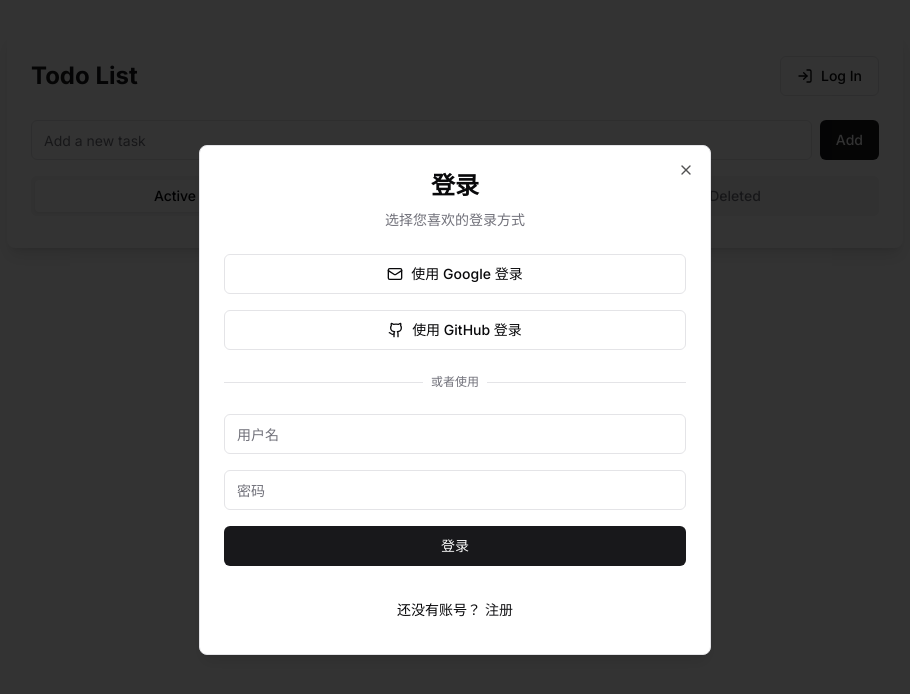
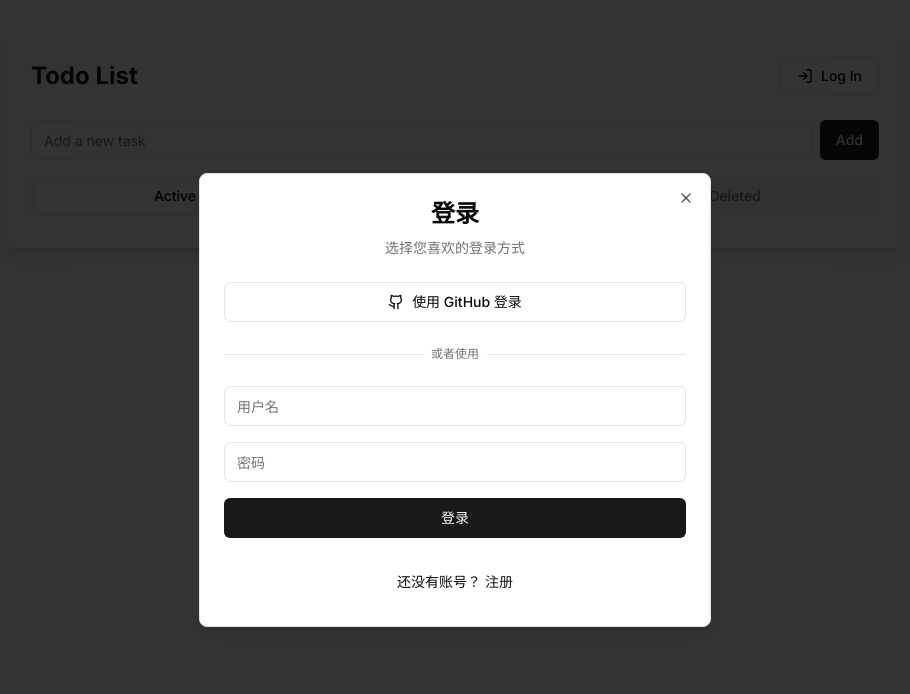
Before and after one commit to falconchen/cf-next-todo, a Next.js app: page / in a window 1280 px wide. Both pictures are taken after a click on the button "Log In". Shown: the top 694 px of the page, without its empty margins (185-1095 px from the left). Built offline with nearby package versions, Linux system fonts and the light colour scheme.

Commit message:
Remove google login temporary

```diff
--- a/src/components/login-form.jsx
+++ b/src/components/login-form.jsx
@@ -79,10 +79,10 @@ export function LoginForm({
         </p>
       </div>
       <div className="space-y-4">
-        <Button variant="outline" className="w-full" onClick={handleGoogleLogin}>
+        {/* <Button variant="outline" className="w-full" onClick={handleGoogleLogin}>
           <Mail className="mr-2 h-4 w-4" />
           使用 Google 登录
-        </Button>
+        </Button> */}
         <Button variant="outline" className="w-full" onClick={handleGithubLogin}>
           <Github className="mr-2 h-4 w-4" />
           使用 GitHub 登录
```
